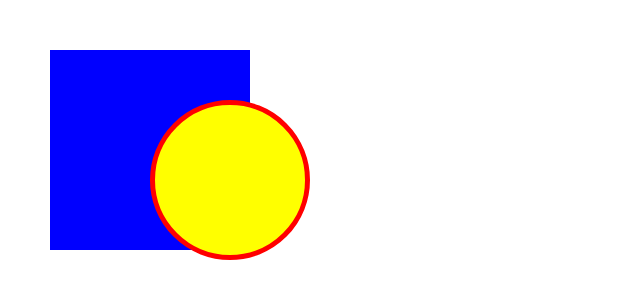
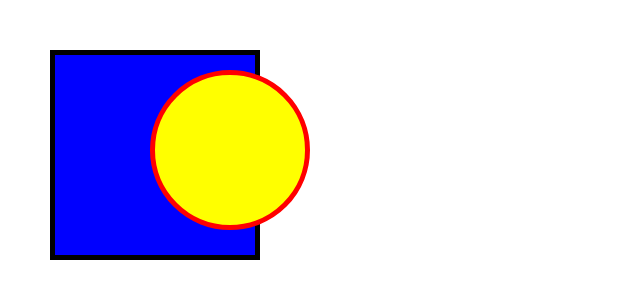
Before and after one commit to 93923/93923.github.io, a plain HTML site: page 1index.html in a window 1280 px wide. Shown: the whole page, without its empty margins (0-640 px from the left). Drawn offline with Linux system fonts and the light colour scheme.

Commit message:
Update 1index.html

```diff
--- a/1index.html
+++ b/1index.html
@@ -8,6 +8,7 @@
             width: 200px;
             height: 200px;
             background-color: blue;
+            border: 5px solid black; /* 加上邊框 */
             position: absolute;
             top: 50px;
             left: 50px;
@@ -19,7 +20,7 @@
             border: 5px solid red;
             border-radius: 50%;
             position: absolute;
-            top: 100px;
+            top: 70px; /* 移上去一些 */
             left: 150px;
         }
     </style>
```
